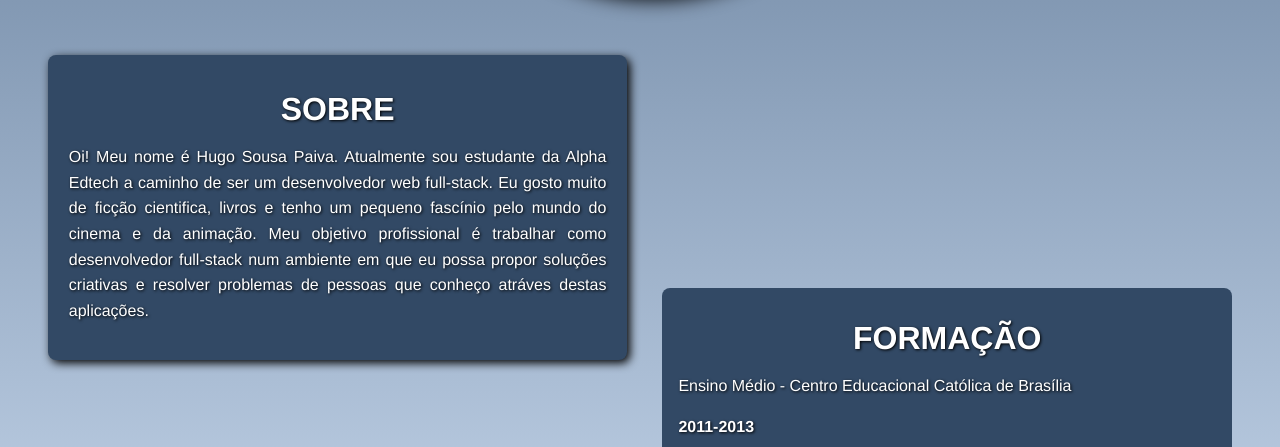
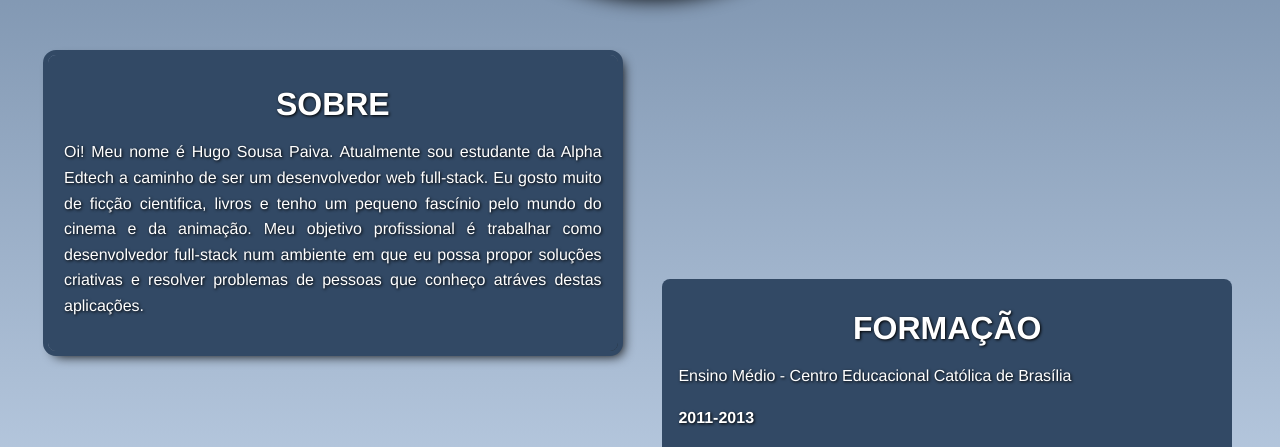
Before and after one commit to hugo-paiva/css3, a plain HTML site: page sexta-29-Outubro/index.html in a window 1280 px wide. In both pictures the pointer is over the element 332 px from the left and 555 px from the top of the page. Shown: the part 353-800 px from the top of the page. Drawn offline with Linux system fonts and the light colour scheme.

Commit message:
fixed animation glitch

```diff
--- a/sexta-29-Outubro/styles.css
+++ b/sexta-29-Outubro/styles.css
@@ -68,8 +68,8 @@ div#coluna>div {
 }
 
 div#coluna>div:hover {
-    box-shadow: 3px 3px 10px black;
-    padding: 1.3em;
+    box-shadow: 5px 5px 12px black;
+    outline: #324965 solid 5px;
 }
 
 p.date {
```
